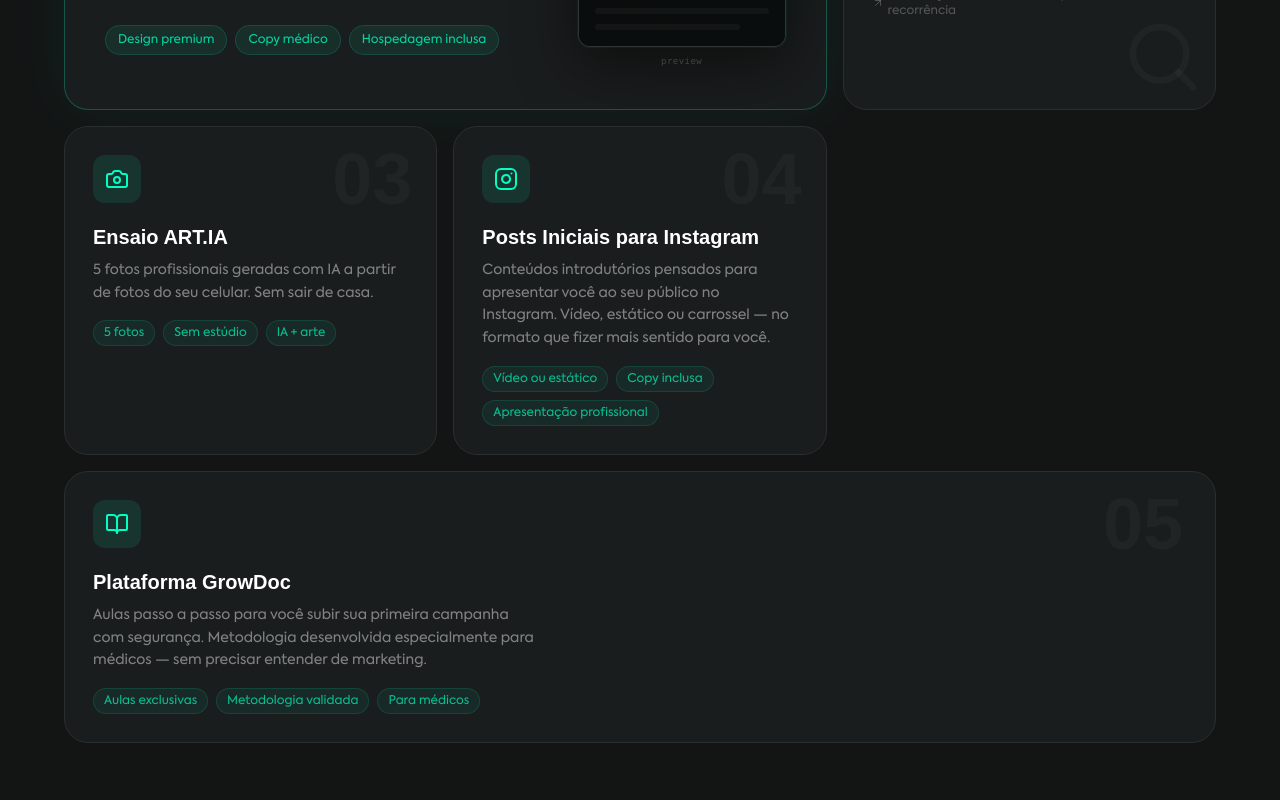
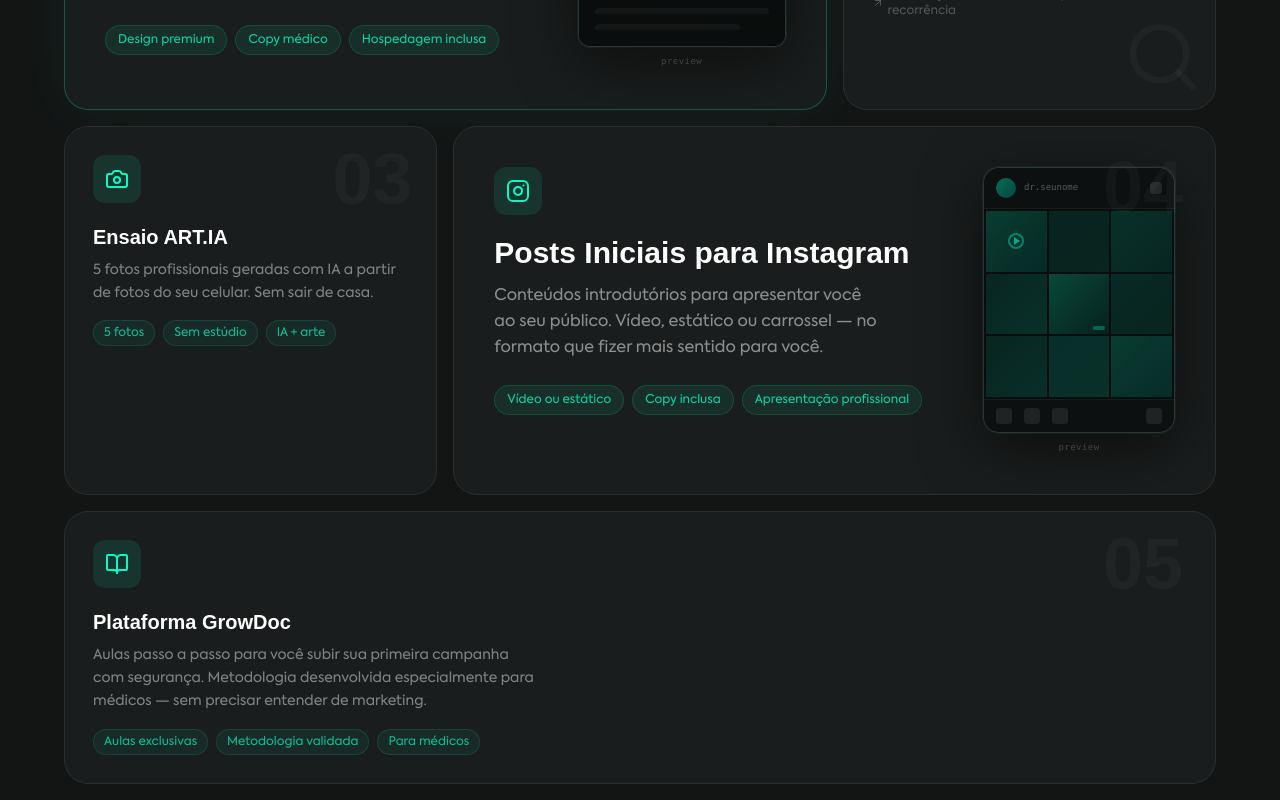
Before and after one commit to anajuway/growdoc-starter-2, a Next.js app: page / in a window 1280 px wide. Shown: the part 2260-3060 px from the top of the page. Built offline with nearby package versions, Linux system fonts and the light colour scheme; a web font is replaced by a local one.

Commit message:
fix: footer R$3.500 e card Instagram com mockup visual

```diff
--- a/app/components/Entregaveis.tsx
+++ b/app/components/Entregaveis.tsx
@@ -186,25 +186,92 @@
             viewport={{ once: true }}
             transition={{ duration: 0.5, delay: 0.18 }}
             whileHover={{ y: -6 }}
-            className="relative bg-[#1a1d1d] border border-[#2a2e2e] hover:border-[#01FEC2]/20 rounded-3xl p-7 overflow-hidden group transition-all duration-300"
+            className="md:col-span-2 relative bg-[#1a1d1d] border border-[#2a2e2e] hover:border-[#01FEC2]/20 rounded-3xl p-8 md:p-10 overflow-hidden group transition-all duration-300"
           >
-            <span className="text-7xl font-bold text-white/3 absolute top-4 right-6 select-none">04</span>
+            <div className="flex items-start gap-8">
+              {/* Conteúdo */}
+              <div className="flex-1 min-w-0">
+                <span className="text-7xl font-bold text-white/3 absolute top-6 right-8 select-none hidden lg:block">04</span>
 
                 <div className="w-12 h-12 rounded-xl bg-[#01FEC2]/10 flex items-center justify-center mb-5 group-hover:bg-[#01FEC2]/15 transition-colors">
                   <Instagram className="w-6 h-6 text-[#01FEC2]" />
                 </div>
 
-            <h3 className="text-xl font-bold mb-2">Posts Iniciais para Instagram</h3>
-            <p className="text-white/45 text-sm leading-relaxed mb-4">
-              Conteúdos introdutórios pensados para apresentar você ao seu público no Instagram. Vídeo, estático ou carrossel — no formato que fizer mais sentido para você.
+                <h3 className="text-2xl md:text-3xl font-bold mb-3">Posts Iniciais para Instagram</h3>
+                <p className="text-white/50 leading-relaxed max-w-sm mb-6">
+                  Conteúdos introdutórios para apresentar você ao seu público. Vídeo, estático ou carrossel — no formato que fizer mais sentido para você.
                 </p>
 
                 <div className="flex flex-wrap gap-2">
                   {["Vídeo ou estático", "Copy inclusa", "Apresentação profissional"].map((tag) => (
-                <span key={tag} className="text-xs text-[#01FEC2]/70 bg-[#01FEC2]/6 border border-[#01FEC2]/12 px-2.5 py-1 rounded-full">
+                    <span key={tag} className="text-xs text-[#01FEC2]/80 bg-[#01FEC2]/8 border border-[#01FEC2]/15 px-3 py-1.5 rounded-full">
                       {tag}
                     </span>
                   ))}
+                </div>
+              </div>
+
+              {/* Phone mockup Instagram — visível só em lg+ */}
+              <motion.div
+                className="hidden lg:flex flex-col flex-shrink-0 w-48"
+                initial={{ opacity: 0, y: 12 }}
+                whileInView={{ opacity: 1, y: 0 }}
+                viewport={{ once: true }}
+                transition={{ duration: 0.6, delay: 0.2 }}
+              >
+                <div
+                  className="rounded-2xl overflow-hidden border border-white/10"
+                  style={{ boxShadow: "0 16px 60px rgba(0,0,0,0.5), 0 0 0 1px rgba(1,254,194,0.08)" }}
+                >
+                  {/* Header Instagram */}
+                  <div className="bg-[#0d1010] px-3 py-2.5 flex items-center gap-2 border-b border-white/5">
+                    <div className="w-5 h-5 rounded-full bg-gradient-to-br from-[#01FEC2]/40 to-[#006C60]/60 flex-shrink-0" />
+                    <span className="text-white/30 text-[9px] font-mono flex-1">dr.seunome</span>
+                    <div className="w-3 h-3 rounded-sm bg-white/10" />
+                  </div>
+
+                  {/* Grid 3x3 simulando posts */}
+                  <div className="bg-[#0a0d0d] p-0.5 grid grid-cols-3 gap-0.5">
+                    {[
+                      "bg-gradient-to-br from-[#01FEC2]/20 to-[#006C60]/30",
+                      "bg-gradient-to-br from-[#006C60]/25 to-[#01FEC2]/10",
+                      "bg-gradient-to-br from-[#01FEC2]/15 to-[#008879]/20",
+                      "bg-gradient-to-br from-[#008879]/20 to-[#01FEC2]/15",
+                      "bg-gradient-to-br from-[#01FEC2]/25 to-[#006C60]/20",
+                      "bg-gradient-to-br from-[#006C60]/30 to-[#01FEC2]/10",
+                      "bg-gradient-to-br from-[#01FEC2]/10 to-[#00B3A0]/20",
+                      "bg-gradient-to-br from-[#00B3A0]/20 to-[#01FEC2]/15",
+                      "bg-gradient-to-br from-[#01FEC2]/20 to-[#008879]/25",
+                    ].map((cls, i) => (
+                      <div key={i} className={`aspect-square ${cls} relative`}>
+                        {i === 0 && (
+                          <div className="absolute inset-0 flex items-center justify-center">
+                            <div className="w-4 h-4 rounded-full border-2 border-[#01FEC2]/40 flex items-center justify-center">
+                              <div className="w-0 h-0 border-t-[4px] border-b-[4px] border-l-[6px] border-transparent border-l-[#01FEC2]/60 ml-0.5" />
+                            </div>
+                          </div>
+                        )}
+                        {i === 4 && (
+                          <div className="absolute bottom-1 right-1">
+                            <div className="w-3 h-1 bg-[#01FEC2]/30 rounded-full" />
+                          </div>
+                        )}
+                      </div>
+                    ))}
+                  </div>
+
+                  {/* Footer */}
+                  <div className="bg-[#0d1010] px-3 py-2 flex items-center justify-between border-t border-white/5">
+                    <div className="flex gap-3">
+                      <div className="w-4 h-4 rounded-sm bg-white/8" />
+                      <div className="w-4 h-4 rounded-sm bg-white/8" />
+                      <div className="w-4 h-4 rounded-sm bg-white/8" />
+                    </div>
+                    <div className="w-4 h-4 rounded-sm bg-white/8" />
+                  </div>
+                </div>
+                <p className="text-center text-white/20 text-[9px] mt-2 font-mono tracking-wider">preview</p>
+              </motion.div>
             </div>
           </motion.div>
 
--- a/app/components/Footer.tsx
+++ b/app/components/Footer.tsx
@@ -81,7 +81,7 @@
           </motion.a>
 
           <p className="mt-6 text-white/20 text-sm">
-            R$3.000 · Plano de 1 mês · Entrega garantida
+            R$3.500 · Plano de 1 mês · Entrega garantida
           </p>
         </motion.div>
       </div>
```
Lines whose indentation alone changed are shown as unchanged.
